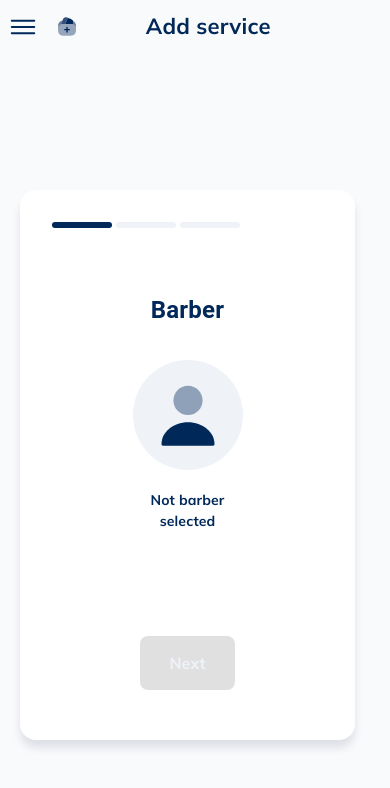
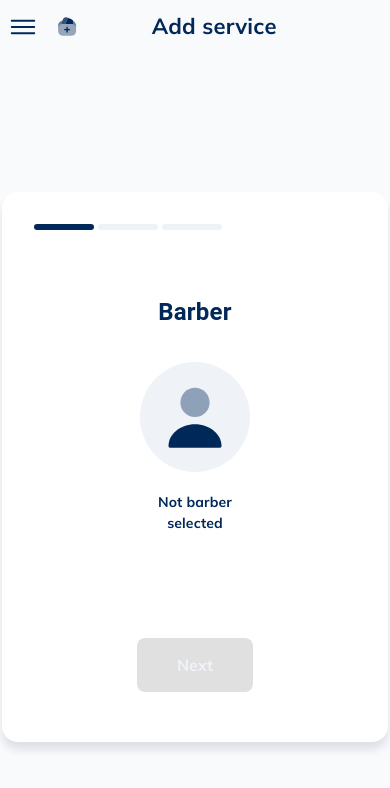
Before and after one commit to Overfox-Company/Barber, a Next.js app: page / in a window 390 px wide. Shown: the top 788 px of the page. Built offline with nearby package versions, Linux system fonts and the light colour scheme; no server answers; the database is empty.

Commit message:
adjust responsive

```diff
--- a/src/app/History/components/Table.tsx
+++ b/src/app/History/components/Table.tsx
@@ -223,7 +223,7 @@ const Table: NextPage<Props> = ({ dataFilter }) => {
         const reverse = data.paymentsByWorker
         generatePDF(data.range, data.name, reverse)
     }
-    return <div>
+    return <div >
         <Container sx={{ width: { xs: '72vw', lg: '68vw' } }} alignItems='center'>
             <Item xs={5}>
                 <WorkerDataTitle sx={ResponsiveTitles}>Barber</WorkerDataTitle >
@@ -271,7 +271,7 @@ const Table: NextPage<Props> = ({ dataFilter }) => {
                                 <Tooltip title="Generate Report" arrow placement='top'
                                     sx={{
                                         '& .MuiTooltip-popper': {
-                                            backgroundColor: 'red !important',   // Color de fondo
+                                            // backgroundColor: 'red !important',   // Color de fondo
                                             color: '#fff',             // Color del texto
                                             fontSize: '14px',          // Tamaño del texto
                                             borderRadius: '4px',       // Bordes redondeados
--- a/src/app/Personal/components/ListBarbers.tsx
+++ b/src/app/Personal/components/ListBarbers.tsx
@@ -39,15 +39,16 @@ const ListBarbers: NextPage<Props> = ({ }) => {
         <TextDialog>
             Barbers list
         </TextDialog>
+        <br />
         <div style={{
             justifyContent: 'flex-start',
             // flexWrap: 'wrap',
             display: "flex",
 
         }}>
-            <Container>
+            <Container rowSpacing={2}>
                 {personal.length > 0 ? personal.map((person) => (
-                    <Item xs={4} key={person._id} style={{ position: 'relative', }}>
+                    <Item xs={6} md={4} key={person._id} style={{ position: 'relative', }}>
                         <div style={{ position: 'absolute', top: 0, right: 0, zIndex: 99 }}>
                             <IconButton onClick={() => deleteWorker(person._id)}>
                                 <DeleteIcon size={24} />
--- a/src/app/globals.css
+++ b/src/app/globals.css
@@ -85,3 +85,11 @@ a {
   color: #002859 !important;
   font-weight: 700;
 }
+
+@media only screen and (min-width: 320px) and (max-width: 430px) {
+
+  /* Aplica tus estilos aquí */
+  body {
+    padding-right: 0px !important;
+  }
+}
--- a/src/app/page.tsx
+++ b/src/app/page.tsx
@@ -20,9 +20,10 @@ export default function Home() {
         display: 'flex',
         justifyContent: 'center',
         flexDirection: 'column',
+        padding: 2,
         alignItems: 'center'
       }}>
-      <Container rowSpacing={4} justifyContent={"center"}>
+      <Container rowSpacing={4} justifyContent={"center"} >
         <Item xs={12}>
           {menuSelecte === 0 ? <AddService /> : null}
           {menuSelecte === 1 ? <Personal /> : null}
--- a/src/components/Layout/Layout.tsx
+++ b/src/components/Layout/Layout.tsx
@@ -1,6 +1,6 @@
 'use client'
 import React, { FC } from 'react'
-import { Grid } from '@mui/material';
+import { Box, Grid } from '@mui/material';
 import styled from '@emotion/styled';
 import { ContainerProps, ItemProps } from '@/types/App';
 
@@ -16,13 +16,15 @@ const StylePrincipalContainer = styled.main({
     maxWidth: 1440,
     width: '100%',
     margin: '0 auto',
+    // backgroundColor: 'blue',
     placeItems: " center;"
 
 })
-const StyleContentContainer = styled.div({
+const StyleContentContainer = styled(Box)({
     display: 'grid',
     gridTemplateColumns: ' minmax(100%, 1fr)',
     width: '100%',
+    //   backgroundColor: "blue",
     padding: '0 20px',
     maxWidth: 1400,
 })
@@ -38,7 +40,7 @@ export const PrincipalContainer: FC<ContainerProps> = ({ children, ...props }) =
 }
 export const ContentContainer: FC<ContainerProps> = ({ children, ...props }) => {
     return (
-        <StyleContentContainer  {...props}>
+        <StyleContentContainer sx={{ padding: { xs: 0, md: '0 20px' }, }} {...props}>
             {children}
         </StyleContentContainer>
     )
```
